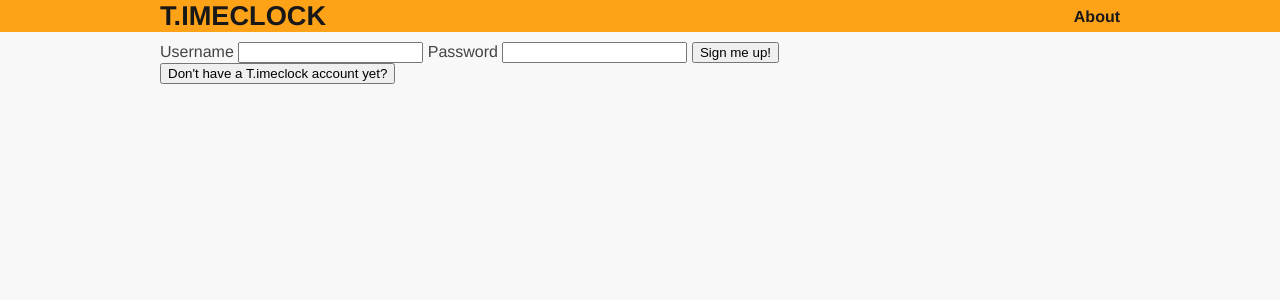
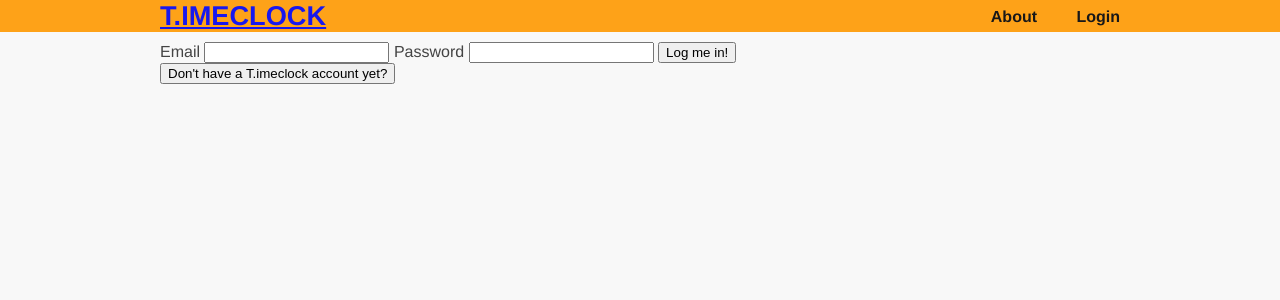
Before and after one commit to mileswwatkins/t.imeclock, a Flask app: page /login in a window 1280 px wide. Shown: the top 300 px of the page. Run offline with Flask 2, Linux system fonts and the light colour scheme.

Commit message:
Finally, an update! Have login system working.

```diff
--- a/routes.py
+++ b/routes.py
@@ -1,8 +1,11 @@
 from flask import Flask, render_template, redirect, url_for, g, request
+
+from flask.ext.login import LoginManager, login_required, login_user, \
+        logout_user, current_user
 
 from flask_wtf import Form
 from wtforms import TextField, PasswordField
-from wtforms.validators import DataRequired, Email, Length
+from wtforms.validators import Email, Length, EqualTo
 
 from contextlib import closing
 
@@ -23,56 +26,92 @@ app = Flask(__name__)
 app.config.from_object(__name__)
 
 
+# Configure login manager
+lm = LoginManager()
+lm.init_app(app)
+lm.login_view = "login"
+
 # Remove the database session at the end of a request or at shutdown
 @app.teardown_appcontext
 def shutdown_session(exception=None):
     session.remove()
 
+# Allow login manager to load a user from the database
+@lm.user_loader
+def load_user(id):
+    if id is not None:
+        return User.query.get(int(id))
+    else:
+        return None
 
-# Create a login and registration form
+# Remember the current user
+@app.before_request
+def before_request():
+    g.user = current_user
+
+
+# Create a login form
+class LoginForm(Form):
+    email = TextField('Email', validators=[Email()])
+    password = PasswordField('Password', validators=[Length(min=1, max=32)])
+
+# Create a registration form
 class RegisterForm(Form):
-    name = TextField('Username', validators=[
-            Length(min=1, max=32, message="Maximum username length is 32")])
-    email = TextField('Email', validators=[
-            Email(message="A valid email address, please")])
+    email = TextField('Email',
+            validators=[Email(message="A valid email address, please")])
     password = PasswordField('Password', validators=[
-            Length(min=1, max=32, message="Maximum password length is 32")])
+            Length(min=1, max=32, message="Maximum password length is 32"),
+            EqualTo("confirm_password", message="Passwords must match")])
     confirm_password = PasswordField('Confirm Password', validators=[
             Length(min=1, max=32, message="Maximum password length is 32")])
 
+@app.route('/')
+def no_route():
+    if current_user.is_authenticated():
+        return redirect('/current')
+    else:
+        return redirect('/login')
+
 @app.route('/login', methods=['POST', 'GET'])
 def login():
-    form = RegisterForm()
+    form = LoginForm()
     if form.validate_on_submit():
-        # Log the user in here with Flask-Login library
-        return redirect('/user_list')
+        user = User.query.filter_by(email=form.email.data).first()
+        if user.check_password(form.password.data) == True:
+            login_user(user, remember=True)
+            return redirect('/user_list')
+        else:
+            return render_template('login.html', form=form)
     return render_template('login.html', form=form)
 
 @app.route('/register', methods=['POST', 'GET'])
 def register():
     form = RegisterForm()
     if form.validate_on_submit():
-        user = User(name=form.name.data, email=form.email.data,
-                password=form.password.data)
+        user = User(email=form.email.data, password=form.password.data)
         session.add(user)
         session.commit()
-         # Log the user in here with Flask-Login library
+        login_user(user, remember=True)
         return redirect('/user_list')
     return render_template('register.html', form=form)
 
 @app.route('/current', methods=['POST', 'GET'])
+@login_required
 def current():
     pass
 
-@app.route('/today')
-def today():
-    pass
-
 @app.route('/history', methods=['POST', 'GET'])
+@login_required
 def history():
     pass
 
-# For administrative and development purposes, print a list of all users
+@app.route('/logout')
+@login_required
+def logout():
+    logout_user()
+    return redirect('/')
+
+# For development purposes, print a list of all users
 @app.route('/user_list')
 def user_list():
     return render_template('user_list.html', users=User.query.all())
--- a/templates/layout.html
+++ b/templates/layout.html
@@ -8,10 +8,15 @@
 
         <header>
             <div class="container">
-                <h1 class="logo">T.imeclock</h1>
+                <h1 class="logo"><a href="/">T.imeclock</a></h1>
                 <strong><nav>
                     <ul class="menu">
                         <li><a href="/about">About</a></li>
+                        {% if g.user.is_authenticated() %}
+                            <li><a href="/logout">Logout</a></li>
+                        {% else %}
+                            <li><a href="/login">Login</a></li>
+                        {% endif %}
                     </ul>
                 </nav></strong>
             </div>
--- a/templates/login.html
+++ b/templates/login.html
@@ -3,16 +3,16 @@
 {% block content %}
     <form method="POST">
         {{ form.hidden_tag() }}
-        {{ form.name.label }} {{ form.name(size=20) }}
+        {{ form.email.label }} {{ form.email(size=20) }}
         {{ form.password.label }} {{ form.password(size=20) }}
 
-        {% if form.name.errors %}
-            <ul class="errors">{% for error in form.name.errors %}
+        {% if form.email.errors %}
+            <ul class="errors">{% for error in form.email.errors %}
                 <li> {{ error }} </li>
             {% endfor %}</ul>
         {% endif %}
 
-        <input type="submit" value="Sign me up!">
+        <input type="submit" value="Log me in!">
     </form>
 
     <form action="/register">
--- a/templates/user_list.html
+++ b/templates/user_list.html
@@ -4,7 +4,7 @@
 
     {% if users %}
         <ul> {% for user in users %}
-            <li> {{ user.name }} </li>
+            <li> {{ user.email }} (hashed password: {{ user.password }}) </li>
         {% endfor %} </ul>
     {% endif %}
 
```
Also changed, not shown: database.py (+5 -2 lines), models.py (+24 -4 lines), templates/register.html (+8 -4 lines).
